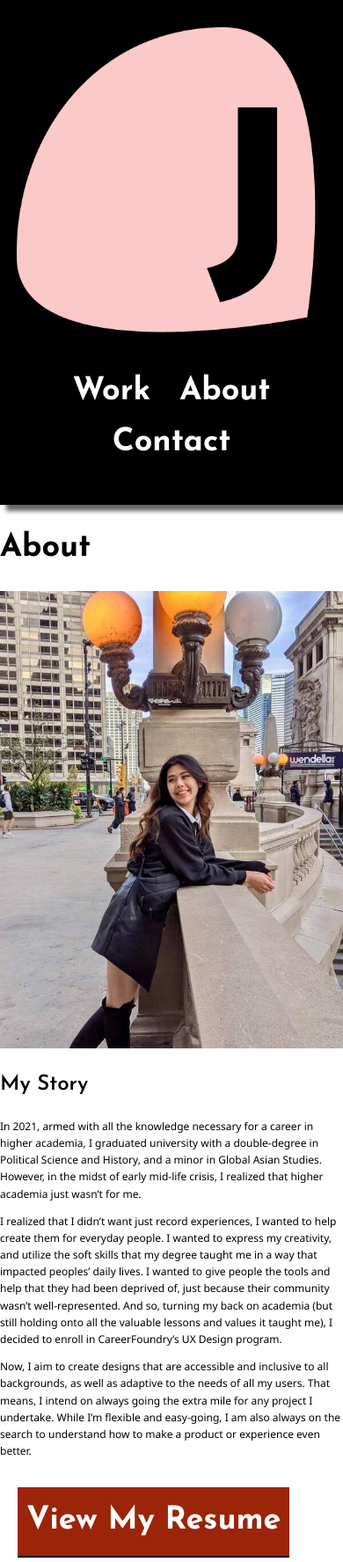
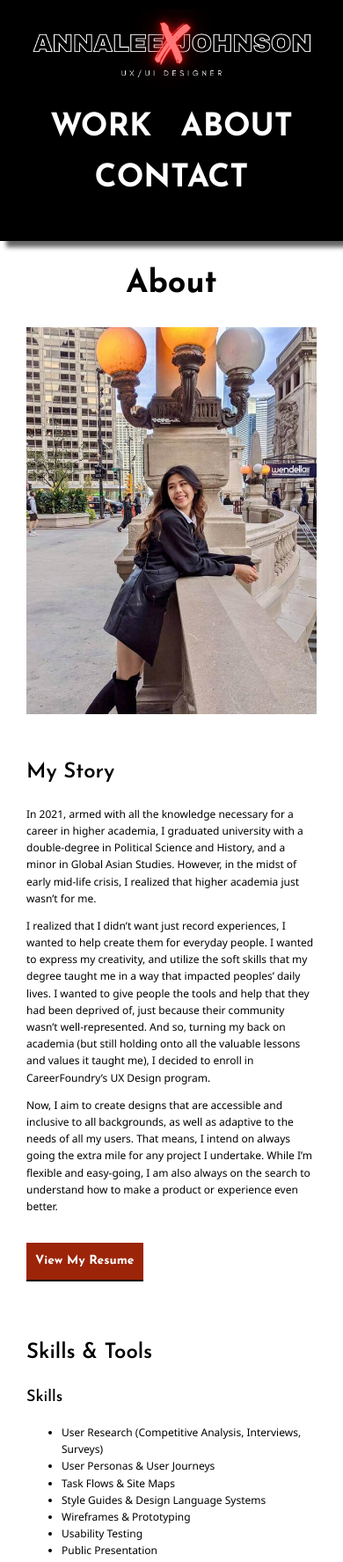
Before and after one commit to annaleexjohnson/PortfolioSite_Annalee_careerfoundry, a plain HTML site: page about.html in a window 390 px wide. Shown: the top 1776 px of the page at 88% size. Drawn offline with nearby package versions, Linux system fonts and the light colour scheme.

Commit message:
added CSS to about.html

```diff
--- a/about.html
+++ b/about.html
@@ -24,7 +24,7 @@
           line-height: 1.6;
           color: black;
       }
-      h1, h2, h3 {
+      h1, h2, h3, h6 {
           font-family: 'Josefin Sans', sans-serif;
           line-height: 1.4;
       }
@@ -58,29 +58,23 @@
     h3 {
         font-size: 18px;
     }
-    h6 {
+    .button, h6 {
         font-size: 14px;
     }
 }
   </style>
-    <title> About Annalee Johnson </title>
+    <title> About Annalee Johnson</title>
   </head>
   <body>
  <!-- header -->
  <header>
-      <div class= "nav">
-        <img src="img/logo/logo.png" alt="Annalee Johnson Logo">
+  <div class="container">
+    <img src="img/logo/1200logo.png" class="logo" alt="Annalee Johnson Logo">
     <nav>
       <ul>
-           <li>
-             <a href="index.html"> Work </a>
-            </li>
-            <li>
-              <a href="about.html"> About </a>
-            </li>
-            <li>
-               <a href="#contact"> Contact </a>
-            </li>
+          <li> <a href="index.html" class="nav"> WORK </a> </li>
+          <li> <a href="about.html" class="nav"> ABOUT </a> </li>
+          <li> <a href="#contact" class="nav"> CONTACT </a> </li>
       </ul>
     <nav>
   </div>
@@ -88,25 +82,27 @@
 
     <main>
         <div id="about-header"> <!-- first section block-->
-            <div> <!-- container/wrapper-->
+            <div class="container center"> <!-- container/wrapper-->
             <h1> About </h1>
             </div>
         </div>
-        <div id= "about-main"> <!-- second section block -->
-            <div> <!-- container/wrapper -->
+        <div id= "about-main" class="container"> <!-- second section block -->
+            <div class="container"> <!-- container/wrapper -->
                 <picture>
                     <source srcset="img/homepage/600px/profilepicture_1x.jpg" media="(max-width: 767px)">
                     <img src="img/homepage/1200px/profilepicture_2x.jpg" alt="This is me! Unless something went wrong with the web page...">
                 </picture>
-                <div> <!-- row for columns-->
+                <div class="row"> <!-- row for columns-->
                     <div class="mystory"> <!-- my story-->
                         <h2> My Story </h2>
                         <p> In 2021, armed with all the knowledge necessary for a career in higher academia, I graduated university with a double-degree in Political Science and History, and a minor in Global Asian Studies. However, in the midst of early mid-life crisis, I realized that higher academia just wasn’t for me. </p>
                         <p>I realized that I didn’t want just record experiences, I wanted to help create them for everyday people. I wanted to express my creativity, and utilize the soft skills that my degree taught me in a way that impacted peoples’ daily lives. I wanted to give people the tools and help that they had been deprived of, just because their community wasn’t well-represented. And so, turning my back on academia (but still holding onto all the valuable lessons and values it taught me), I decided to enroll in CareerFoundry’s UX Design program. </p>
                         <p> Now, I aim to create designs that are accessible and inclusive to all backgrounds, as well as adaptive to the needs of all my users. That means, I intend on always going the extra mile for any project I undertake. While I’m flexible and easy-going, I am also always on the search to understand how to make a product or experience even better.  </p>
-                        <a href="files/annaleejohnsonresume.pdf" class="button"> View My Resume </a>
+                        <div>
+                          <a href="files/annaleejohnsonresume.pdf" class="button center"> View My Resume </a>
                         </div>
-                    <div class="skills-tools"> <!-- skills & tools-->
+                    </div>
+                    <div class="row"> <!-- skills & tools-->
                         <h2> Skills & Tools </h2>
                         <div>
                         <div class="skills"> <!-- skills -->
--- a/css/style.css
+++ b/css/style.css
@@ -5,7 +5,6 @@
 img {
     width: 100%;
 }
-
 /*header*/
 header {
     position: relative;
@@ -39,6 +38,9 @@ nav > ul > li > a {
 nav > ul > li > a:active{
     text-decoration: underline;
 }
+nav > ul > li > a:avisited{
+    color: #9C2409;
+}
 
 
 
@@ -48,6 +50,7 @@ nav > ul > li > a:active{
     padding: 0 15px;
 }
 .row{
+    display: inline-block;
     margin: 25px 0;
 }
 
@@ -69,6 +72,7 @@ nav > ul > li > a:active{
 
 
 
+
 /* links */
 a {
     text-decoration: none;
@@ -85,7 +89,7 @@ a:hover {
     font-weight: bold;
     padding: 10px;
     border-bottom: 2px solid black;
-    margin: 20px;
+    margin: 20px 0;
     transition: 0.2s opacity;
 }
 .button:hover {
```
Also changed, not shown: index.html (+8 -3 lines). Lines whose indentation alone changed are shown as unchanged.
